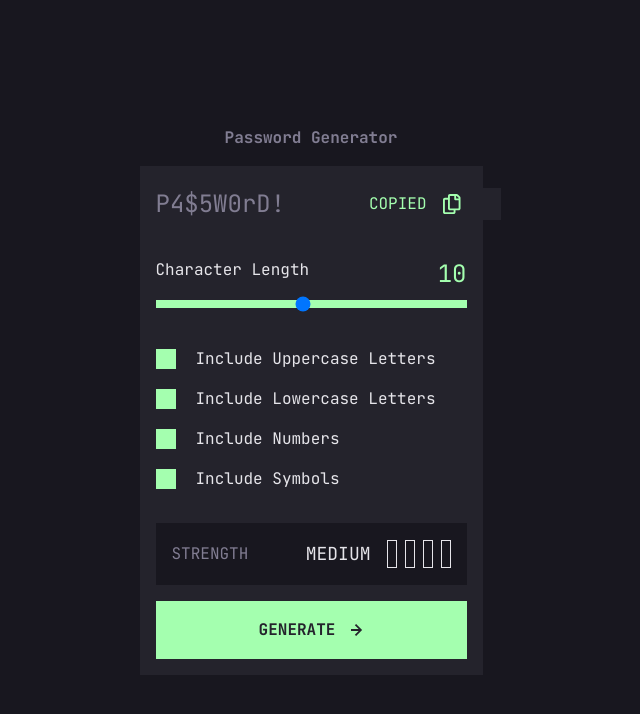
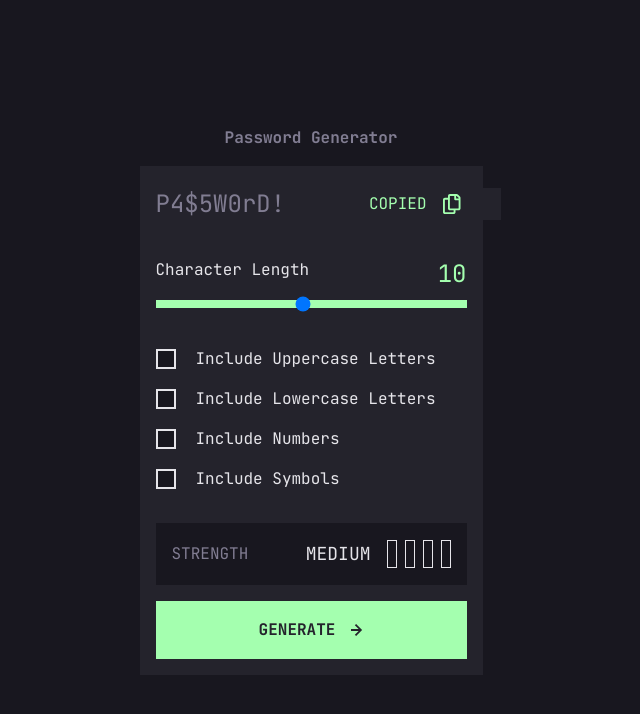
Before and after one commit to tikosaghinadze/password-generator-app-vue, a Vue app: page / in a window 1280 px wide. Shown: the top 714 px of the page, without its empty margins (329-969 px from the left). Built offline with nearby package versions, Linux system fonts and the light colour scheme.

Commit message:
Set default checkbox values to false

```diff
--- a/src/App.vue
+++ b/src/App.vue
@@ -4,10 +4,10 @@ import ArrowIcon from "./assets/arrow.svg";
 import { ref } from "vue";
 
 const passwordLength = ref("10");
-const includeUpperCase = ref(true);
-const includeLowerCase = ref(true);
-const includeNumbers = ref(true);
-const includeSymbols = ref(true);
+const includeUpperCase = ref(false);
+const includeLowerCase = ref(false);
+const includeNumbers = ref(false);
+const includeSymbols = ref(false);
 const generatedPassword = ref("");
 
 const generatePassword = () => {
@@ -77,7 +77,7 @@ const generatePassword = () => {
             <div class="flex gap-5 items-center">
               <input
                 v-model="includeUpperCase"
-                class="w-5 h-5 bg-neonGreen appearance-none"
+                class="w-5 h-5 bg-veryDarkGrey custom-checkbox border-almostWhite border-2 appearance-none"
                 type="checkbox"
               />
               <h2 class="text-base text-almostWhite text-bold">
@@ -87,7 +87,7 @@ const generatePassword = () => {
             <div class="flex items-center gap-5">
               <input
                 v-model="includeLowerCase"
-                class="w-5 h-5 bg-neonGreen appearance-none"
+                class="w-5 h-5 bg-veryDarkGrey custom-checkbox border-almostWhite border-2 appearance-none"
                 type="checkbox"
               />
               <h2 class="text-base text-almostWhite text-bold">
@@ -97,7 +97,7 @@ const generatePassword = () => {
             <div class="flex gap-5 items-center">
               <input
                 v-model="includeNumbers"
-                class="w-5 h-5 bg-neonGreen appearance-none"
+                class="w-5 h-5 bg-veryDarkGrey custom-checkbox border-almostWhite border-2 appearance-none"
                 type="checkbox"
               />
               <h2 class="text-base text-almostWhite text-bold">
@@ -107,7 +107,7 @@ const generatePassword = () => {
             <div class="flex gap-5 items-center">
               <input
                 v-model="includeSymbols"
-                class="w-5 h-5 bg-neonGreen appearance-none"
+                class="w-5 h-5 bg-veryDarkGrey custom-checkbox border-almostWhite border-2 appearance-none"
                 type="checkbox"
               />
               <h2 class="text-base text-almostWhite text-bold">
@@ -143,3 +143,17 @@ const generatePassword = () => {
     </div>
   </div>
 </template>
+<style>
+.custom-checkbox:checked {
+  background-color: #a4ffaf;
+  border: none;
+}
+
+.custom-checkbox:checked::before {
+  content: "✔";
+  display: block;
+  color: #1a1a1a; /* veryDarkGrey */
+  text-align: center;
+  line-height: 1.2; /* veryDarkGrey */
+}
+</style>
```
